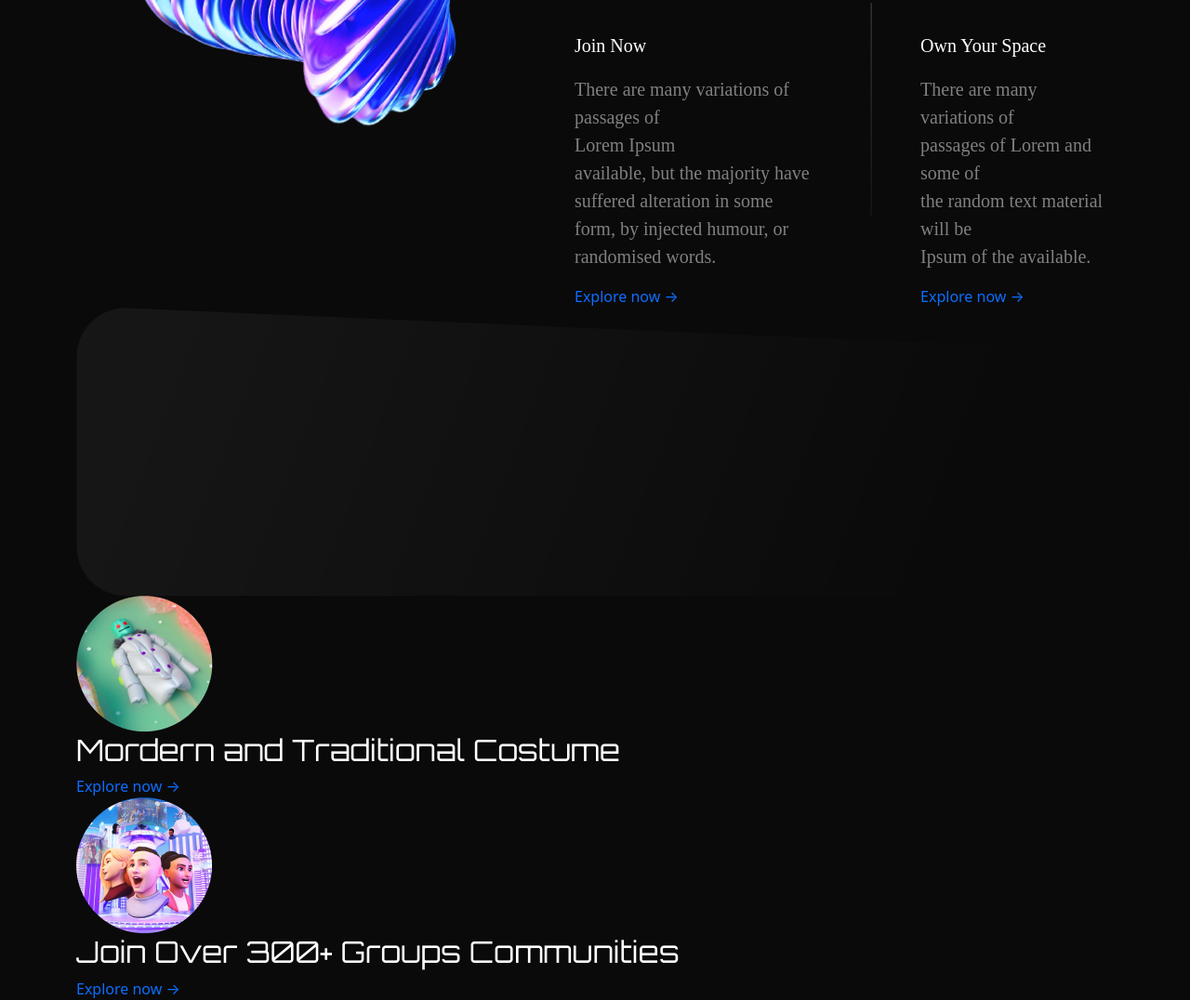
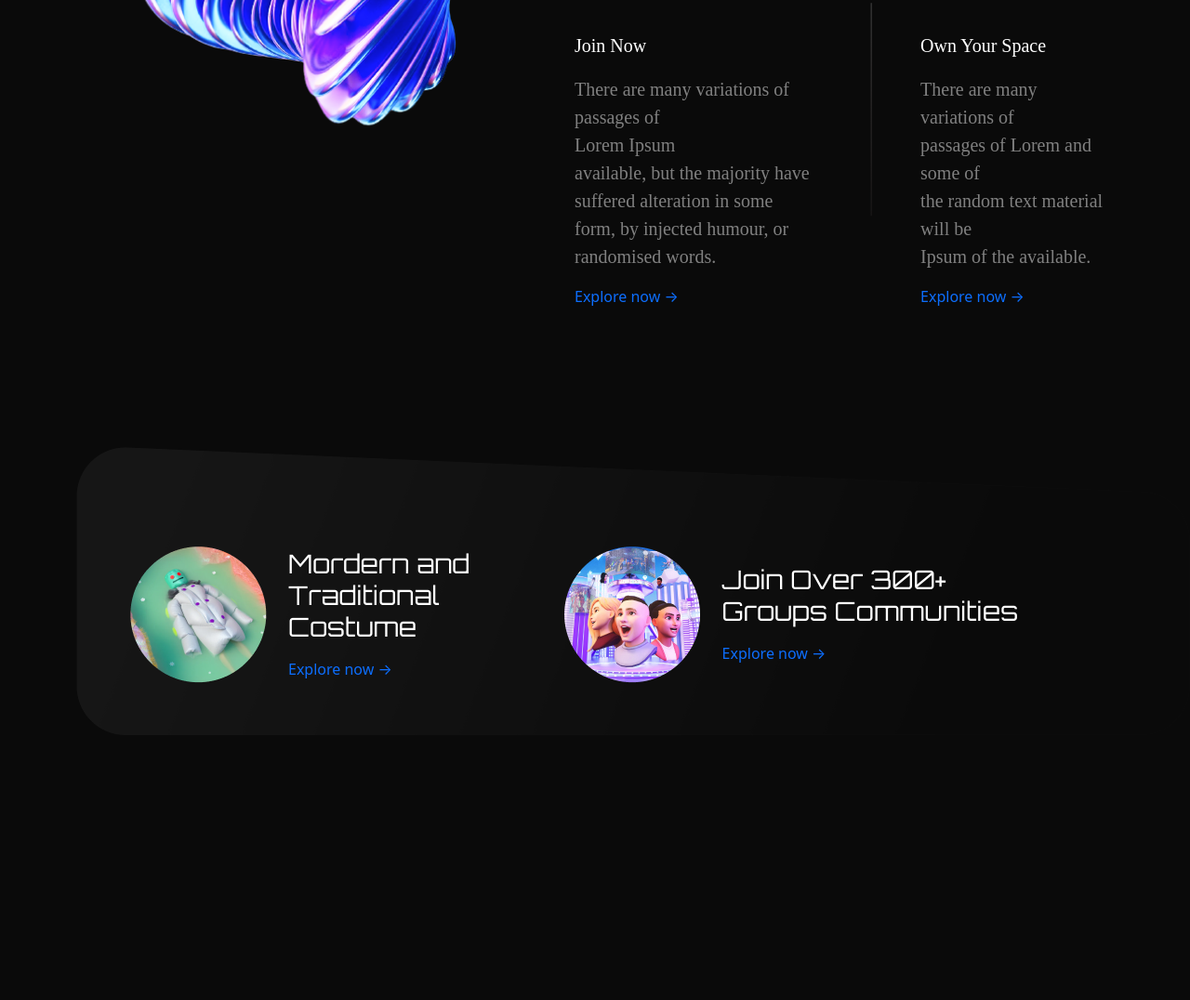
Before and after one commit to kab1why/Metaverse, a plain HTML site: page index.html in a window 1280 px wide. Shown: the part 3154-4230 px from the top of the page at 93% size. After the commit the page ends 3945 px from the top, so only its background shows below. Drawn offline with nearby package versions, Linux system fonts and the light colour scheme; a web font is replaced by a local one.

Commit message:
feature: feadback part

```diff
--- a/index.html
+++ b/index.html
@@ -18,7 +18,8 @@
     <link rel="stylesheet" href="./styles/profits.css" />
     <link rel="stylesheet" href="./styles/gallery.css" />
     <link rel="stylesheet" href="./styles/add-banner.css" />
-    <link rel="stylesheet" href="./styles/communiti.css" />
+    <link rel="stylesheet" href="./styles/feedback.css" />
+    <link rel="stylesheet" href="./styles/end-part.css" />
   </head>
   <body>
     <div class="container">
@@ -228,18 +229,27 @@
           </div>
         </div>
       </div>
-      <div class="communiti">
-        <img src="./assets/communiti_background.png" alt="background" />
-        <div class="costumes">
-          <img src="./assets/communiti_icon1.png" alt="communiti1" />
-          <h2>Mordern and Traditional Costume</h2>
+      <div class="feedbacks">
+        <div class="bg-overlay">
+          <img src="./assets/communiti_background.png" alt="background" />
+        </div>
+        <img src="./assets/communiti_icon1.png" alt="" />
+        <div class="feedback">
+          <h3>
+            Mordern and Traditional <br />
+            Costume
+          </h3>
           <a href="#">Explore now →</a>
         </div>
-        <div class="Communities">
-          <img src="./assets/communiti_icon2.png" alt="communiti2" />
-          <h2>Join Over 300+ Groups Communities</h2>
+        <img src="./assets/communiti_icon2.png" alt="" />
+        <div class="feedback">
+          <h3>Join Over 300+ Groups Communities</h3>
           <a href="#">Explore now →</a>
         </div>
+      </div>
+      <div class="end-part">
+        <div class="left-part"></div>
+        <div class="right-part"></div>
       </div>
     </div>
     <!-- <script
--- a/styles/communiti.css
+++ /dev/null
@@ -1,9 +0,0 @@
-.communiti .costumes h2 {
-  font-family: Orbitron;
-  color: #fff;
-}
-
-.communiti .Communities h2 {
-  font-family: Orbitron;
-  color: #fff;
-}
--- /dev/null
+++ b/styles/feedback.css
@@ -0,0 +1,29 @@
+.feedbacks {
+  display: flex;
+  flex-direction: row;
+  align-items: center;
+  position: relative;
+  padding-top: 107px;
+  padding-left: 58px;
+  margin-top: 150px;
+}
+
+.feedbacks .bg-overlay {
+  position: absolute;
+  left: 0;
+  top: 0;
+  width: 100%;
+  z-index: 1;
+}
+
+.feedbacks .feedback {
+  margin-right: 70px;
+  margin-left: 23px;
+  z-index: 2;
+}
+
+.feedbacks .feedback h3 {
+  font-family: Orbitron;
+  color: #fff;
+  margin-bottom: 17px;
+}
```
Also changed, not shown: styles/end-part.css (added).
